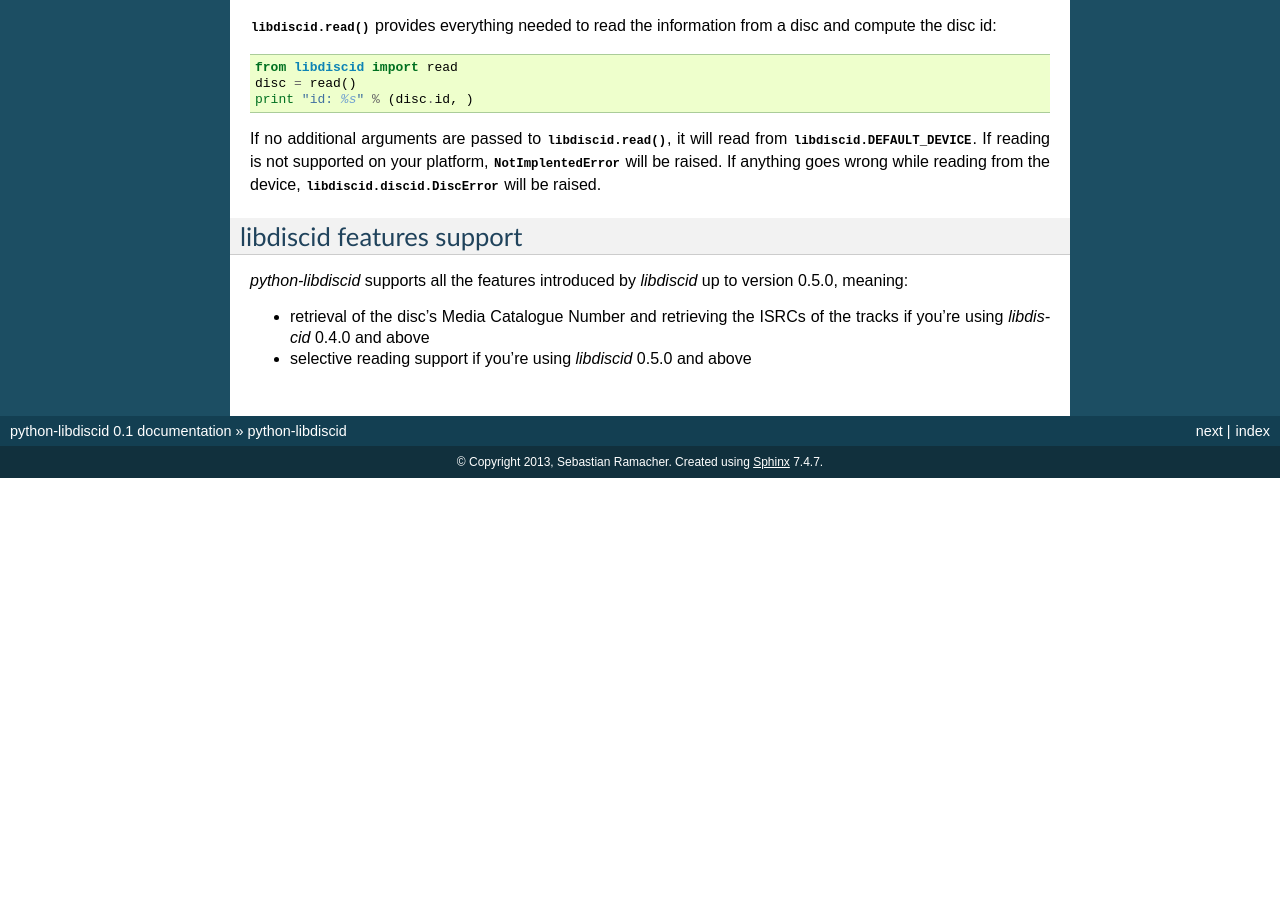
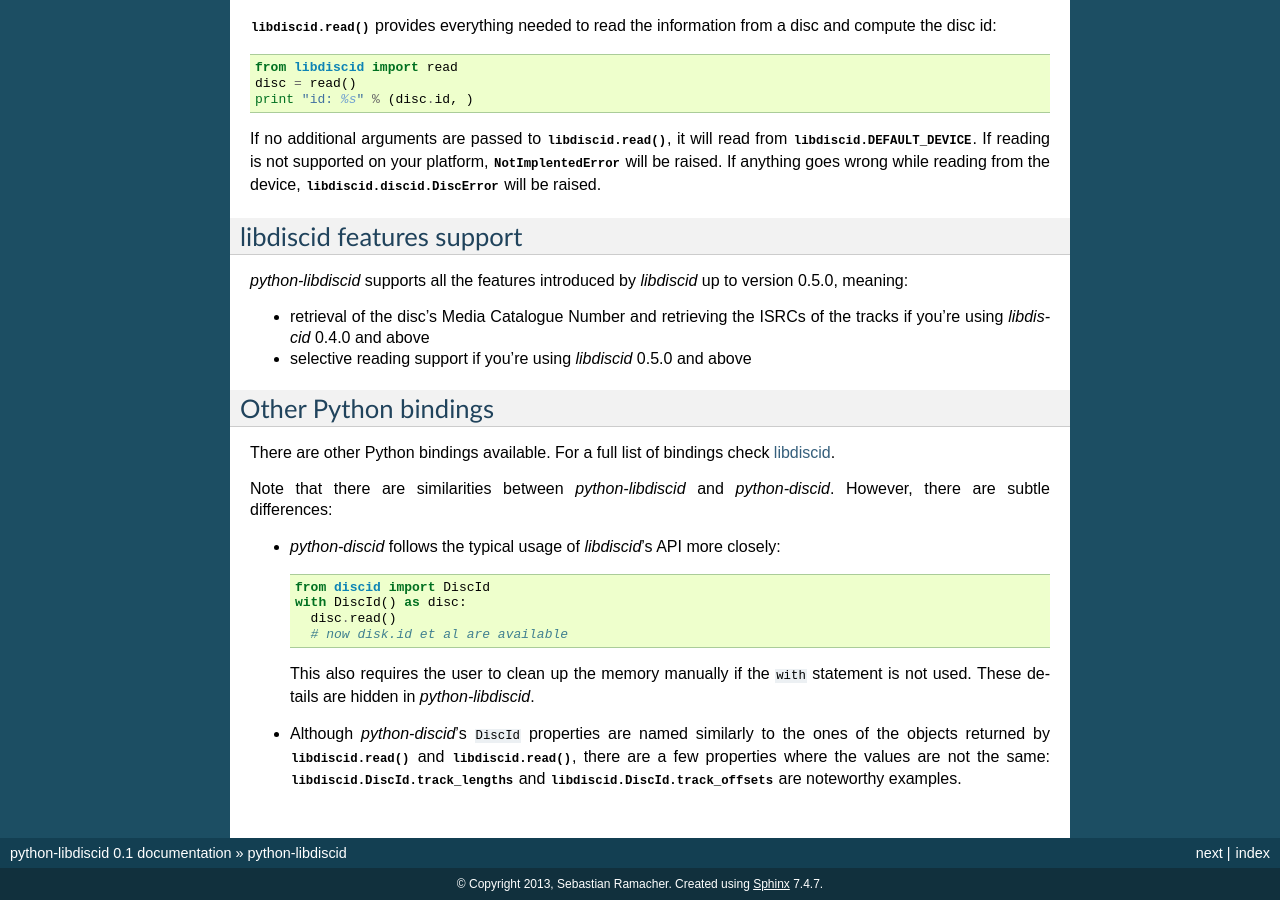
Before and after one commit to sebastinas/python-libdiscid, a Sphinx documentation site: the page built from docs/source/index.rst, in a window 1280 px wide and 900 px high, scrolled down 847 px. Built offline with Sphinx 7.4.7, drawn with Linux system fonts in a browser that asks for light colours; before the commit the page ends 1325 px from its top, so only the background shows below that; some of the changed text lies outside the part shown.

Commit message:
A section on other bindings
Signed-off-by: Sebastian Ramacher <sebastian+dev@ramacher.at>

```diff
--- a/docs/source/index.rst
+++ b/docs/source/index.rst
@@ -46,7 +46,7 @@ from a disc and compute the disc id::
 
 If no additional arguments are passed to :func:`libdiscid.read`,
 it will read from :data:`libdiscid.DEFAULT_DEVICE`. If reading is not supported
-on your platform, :exc:`NotImplentedError` will be raised. If anything goes
+on your platform, :py:exc:`NotImplentedError` will be raised. If anything goes
 wrong while reading from the device, :exc:`libdiscid.discid.DiscError` will
 be raised.
 
@@ -60,6 +60,31 @@ version 0.5.0, meaning:
   the tracks if you're using `libdiscid` 0.4.0 and above
 * selective reading support if you're using `libdiscid` 0.5.0 and above
 
+Other Python bindings
+---------------------
+
+There are other Python bindings available. For a full list of bindings check
+:musicbrainz:`libdiscid`.
+
+Note that there are similarities between `python-libdiscid` and `python-discid`.
+However, there are subtle differences:
+
+* `python-discid` follows the typical usage of `libdiscid`'s API more closely::
+
+    from discid import DiscId
+    with DiscId() as disc:
+      disc.read()
+      # now disk.id et al are available
+
+  This also requires the user to clean up the memory manually if the ``with``
+  statement is not used. These details are hidden in `python-libdiscid`.
+* Although `python-discid`'s ``DiscId`` properties are named similarly to the
+  ones of the objects returned by :func:`libdiscid.read` and
+  :func:`libdiscid.read`, there are a few properties where the values are not
+  the same: :data:`libdiscid.DiscId.track_lengths` and
+  :data:`libdiscid.DiscId.track_offsets`
+  are noteworthy examples.
+
 .. _GitHub: https://github.com/sebastinas/python-libdiscid
 .. _MusicBrainz: http://musicbrainz.org
 .. _Cython: http://www.cython.org/
```
